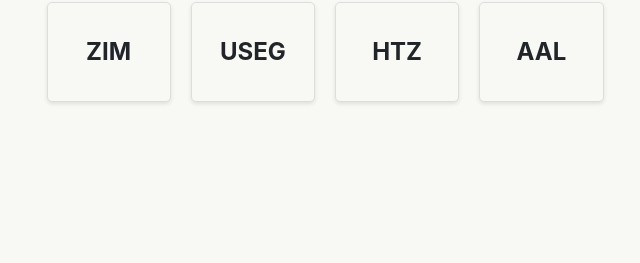
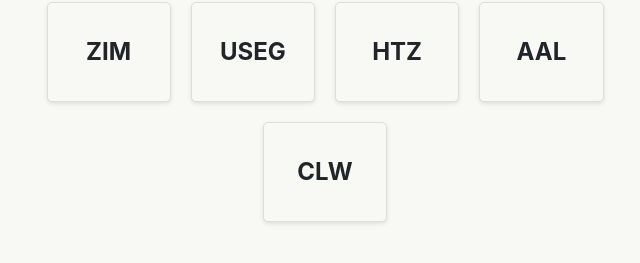
Before and after one commit to jxnxthxnz/site, a Jekyll site: the page built from investing.md, in a window 1280 px wide. Shown: the part 406-669 px from the top of the page, without its empty margins (315-955 px from the left). Built offline with Jekyll 4.4.1, drawn with Linux system fonts in a browser that asks for light colours.

Commit message:
added cow

```diff
--- a/investing.md
+++ b/investing.md
@@ -69,4 +69,11 @@ permalink: /investing/
       </a>
     </div>
   </div>
+  <div class="stock-item">
+    <div class="stock-block">
+      <a class="stock-link" href="https://www.clearwaterpaper.com/home/default.aspx" target="_blank">
+        <span class="stock-symbol">CLW</span>
+      </a>
+    </div>
+  </div>
 </div>
```
